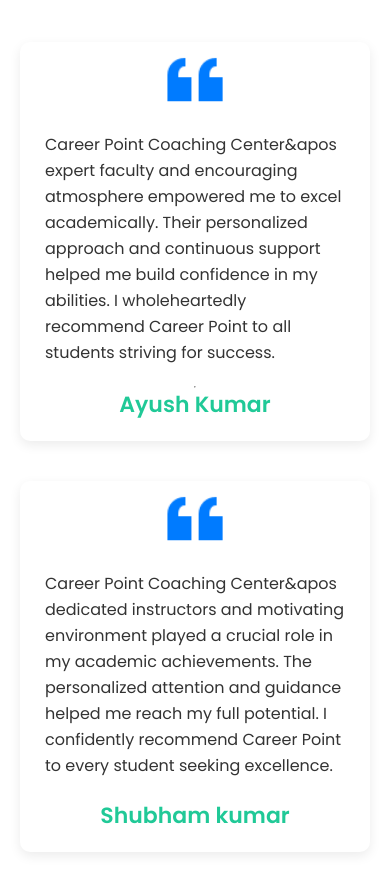
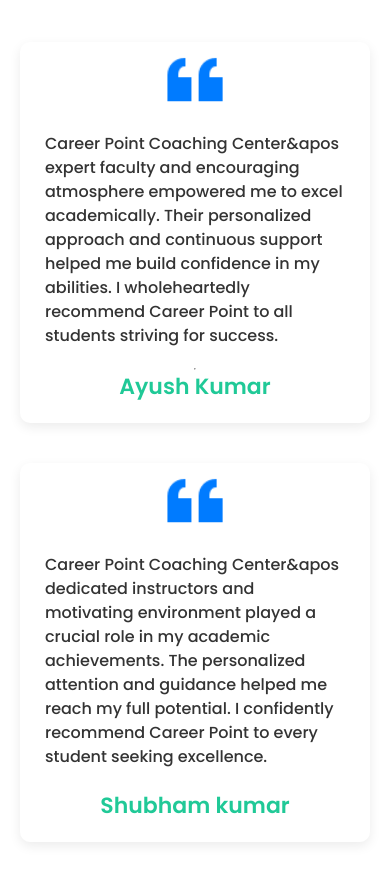
Before and after one commit to CoderAyushX/cpscholarship, a Next.js app: page / in a window 390 px wide. Shown: the part 1700-2582 px from the top of the page. Built offline with nearby package versions, Linux system fonts and the light colour scheme.

Commit message:
responsive

```diff
--- a/src/app/style/home.module.css
+++ b/src/app/style/home.module.css
@@ -177,8 +177,9 @@
 
 .other_says_box_details{
  font-size: 16px;
+ font-weight: 500;
  margin: 20px 15px;
- line-height: 26px;
+ line-height: 24px;
 }
 
 
```
